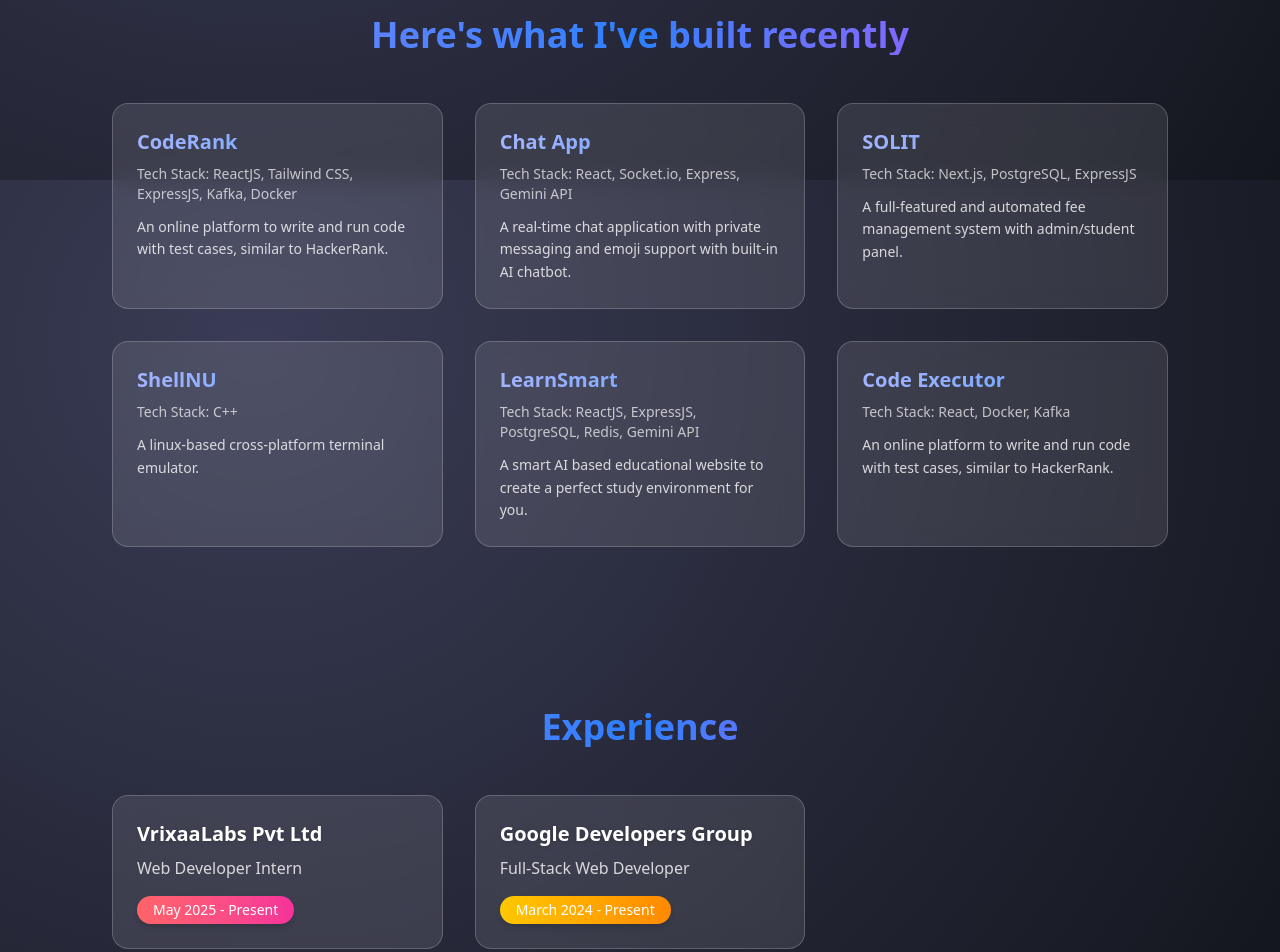
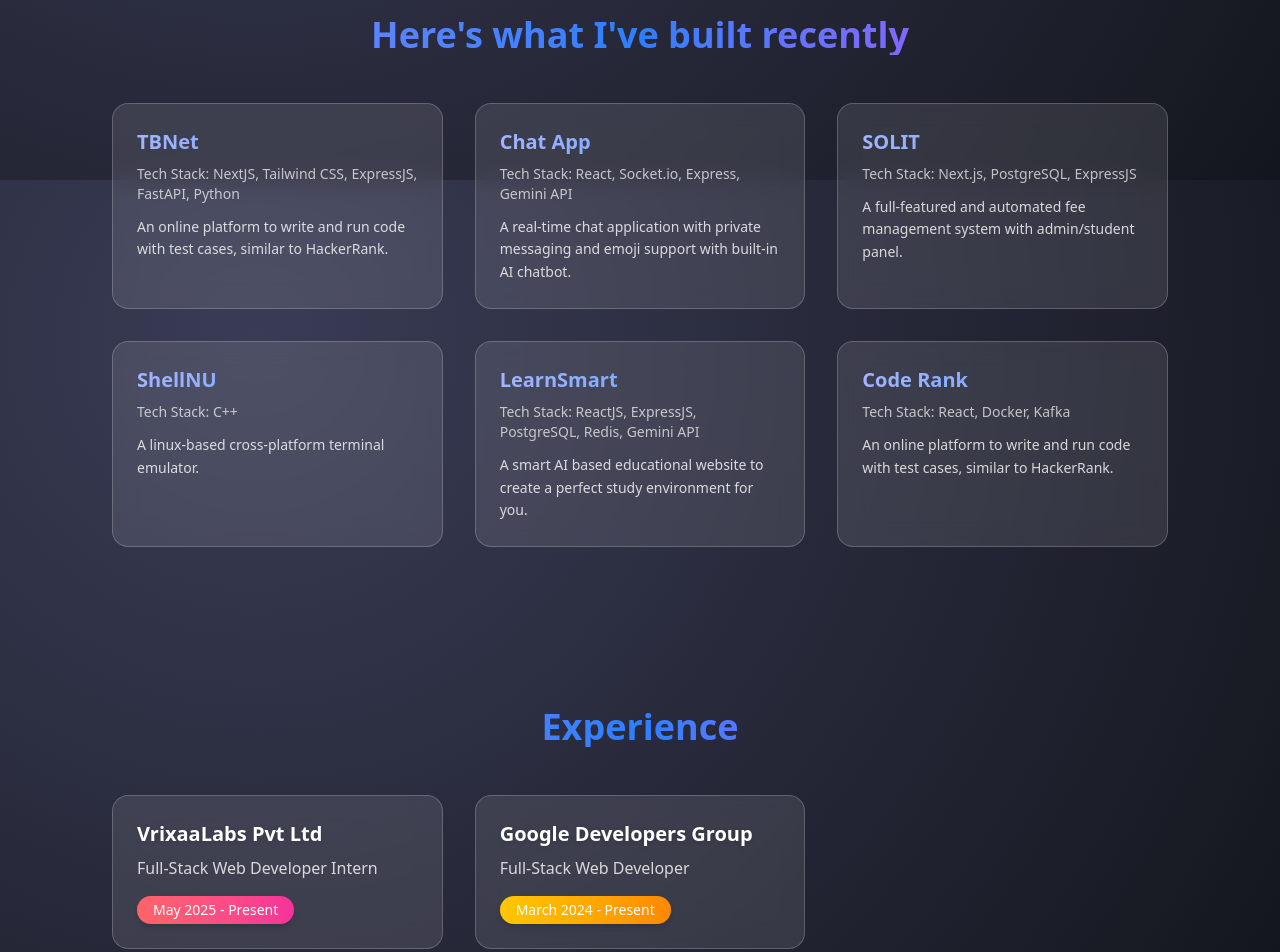
Before and after one commit to shujanislam/portfolio, a Next.js app: page / in a window 1280 px wide. Shown: the part 620-1572 px from the top of the page. Built offline with nearby package versions, Linux system fonts and the light colour scheme.

Commit message:
added new project

```diff
--- a/src/app/components/Experience.tsx
+++ b/src/app/components/Experience.tsx
@@ -2,7 +2,7 @@ const Experience = () => {
   const experiences = [
     {
       company: "VrixaaLabs Pvt Ltd",
-      position: "Web Developer Intern",
+      position: "Full-Stack Web Developer Intern",
       duration: "May 2025 - Present",
       color: "from-red-400 to-pink-500",
     },
--- a/src/app/components/Projects.tsx
+++ b/src/app/components/Projects.tsx
@@ -1,8 +1,8 @@
 const projects = [
   {
-    name: "CodeRank",
-    link: "https://github.com/shujanislam/CodeRank",
-    stack: "ReactJS, Tailwind CSS, ExpressJS, Kafka, Docker",
+    name: "TBNet",
+    link: "https://github.com/shujanislam/TBNet",
+    stack: "NextJS, Tailwind CSS, ExpressJS, FastAPI, Python",
     description: "An online platform to write and run code with test cases, similar to HackerRank.",
   },
   {
@@ -30,7 +30,7 @@ const projects = [
     description: "A smart AI based educational website to create a perfect study environment for you.",
   },
   {
-    name: "Code Executor",
+    name: "Code Rank",
     link: "https://github.com/shujanislam/CodeRank",
     stack: "React, Docker, Kafka",
     description: "An online platform to write and run code with test cases, similar to HackerRank.",
```
